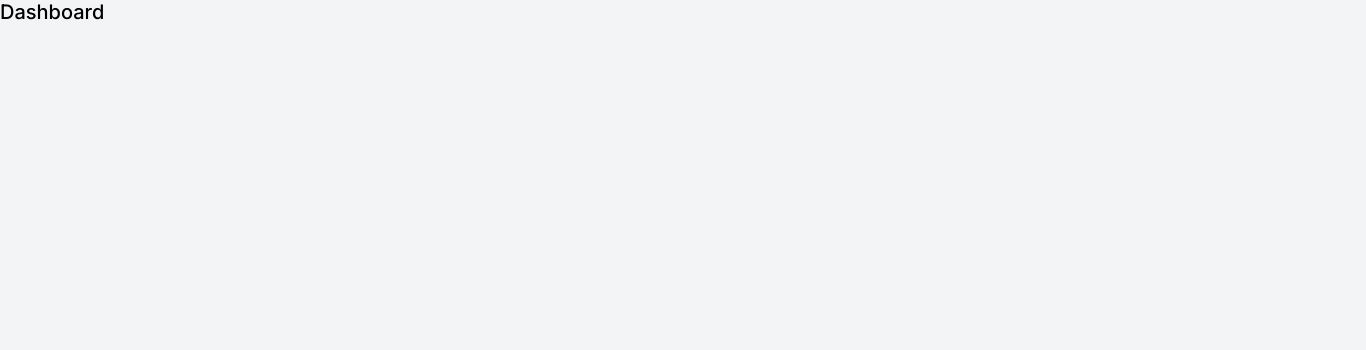
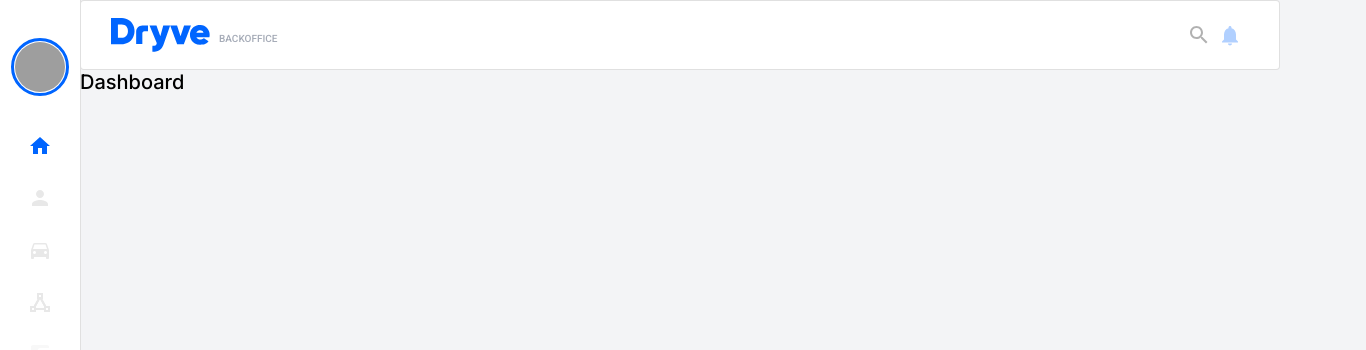
Before and after one commit to glauberbrack/dryve, a React (Create React App) app: page / in a window 1280 px wide. Shown: the top 350 px of the page, 1366 px wide, since content can reach past the window. Built offline with nearby package versions, Linux system fonts and the light colour scheme; grey boxes are pictures that could not be loaded.

Commit message:
left and top menu

```diff
--- a/src/App.tsx
+++ b/src/App.tsx
@@ -1,6 +1,10 @@
 import React from 'react';
 
 import GlobalStyles from './styles/global';
+import { ContainerFull, MainContent } from './styles/appStyles';
+
+import MenuLeft from './components/MenuLeft';
+import MenuTop from './components/MenuTop';
 
 import Routes from './routes';
 
@@ -8,7 +12,13 @@ const App: React.FC = () => {
   return (
     <>
       <GlobalStyles />
-      <Routes />
+      <ContainerFull>
+        <MenuLeft />
+        <MainContent>
+          <MenuTop />
+          <Routes />
+        </MainContent>
+      </ContainerFull>
     </>
   );
 };
--- /dev/null
+++ b/src/components/Card/index.ts
@@ -0,0 +1,10 @@
+import styled from 'styled-components';
+
+const Card = styled.div`
+  padding: 15px 20px;
+  border-radius: 4px;
+  background-color: white;
+  border: solid 1px rgba(0, 0, 0, 0.12);
+`;
+
+export default Card;
--- /dev/null
+++ b/src/components/MenuLeft/index.tsx
@@ -0,0 +1,28 @@
+import React from 'react';
+import { Link } from 'react-router-dom';
+
+import { Container, AvatarContainer, AvatarImage, Icon } from './styles';
+
+import homeIcon from '../../assets/icons/ic-home.svg';
+import personIcon from '../../assets/icons/ic-person.svg';
+import carUnselectedIcon from '../../assets/icons/car-unselected.svg';
+import triangleIcon from '../../assets/icons/ic-vector-triangle.svg';
+import walletIcon from '../../assets/icons/wallet.svg';
+
+const MenuLeft: React.FC = () => {
+  return (
+    <Container>
+      <AvatarContainer>
+        <AvatarImage src="https://api.adorable.io/avatars/250/abott@adorable.png" />
+      </AvatarContainer>
+
+      <Icon src={homeIcon} style={{ opacity: 1 }} />
+      <Icon src={personIcon} />
+      <Icon src={carUnselectedIcon} />
+      <Icon src={triangleIcon} />
+      <Icon src={walletIcon} />
+    </Container>
+  );
+};
+
+export default MenuLeft;
--- /dev/null
+++ b/src/components/MenuLeft/styles.ts
@@ -0,0 +1,39 @@
+import styled from 'styled-components';
+
+export const Container = styled.div`
+  display: flex;
+  flex-direction: column;
+  align-items: center;
+  max-width: 80px;
+  height: 970px;
+  box-shadow: 1px 0 0 0 #e0e0e0;
+  background-color: #fff;
+  grid-area: leftbar;
+  grid-row: 1/3;
+`;
+
+export const AvatarContainer = styled.div`
+  display: flex;
+  align-items: center;
+  justify-content: center;
+  margin: 38px 15px;
+
+  width: 58px;
+  height: 58px;
+  border: solid 3px #0065ff;
+  background-color: white;
+  border-radius: 50%;
+`;
+
+export const AvatarImage = styled.img`
+  width: 50px;
+  height: 50px;
+  border-radius: 50%;
+  background-size: cover;
+`;
+
+export const Icon = styled.img`
+  object-fit: contain;
+  margin-bottom: 28px;
+  opacity: 0.3;
+`;
--- /dev/null
+++ b/src/components/MenuTop/index.tsx
@@ -0,0 +1,24 @@
+import React from 'react';
+
+import { Container, LeftContent, LogoText, RightContent } from './styles';
+
+import logo from '../../assets/icons/logo.svg';
+import notificationIcon from '../../assets/icons/notification.svg';
+import searchIcon from '../../assets/icons/search.svg';
+
+const MenuTop: React.FC = () => {
+  return (
+    <Container>
+      <LeftContent>
+        <img src={logo} alt="Dryve" />
+        <LogoText />
+      </LeftContent>
+      <RightContent>
+        <img src={searchIcon} alt="Buscar" />
+        <img src={notificationIcon} alt="Notificações" />
+      </RightContent>
+    </Container>
+  );
+};
+
+export default MenuTop;
--- /dev/null
+++ b/src/components/MenuTop/styles.ts
@@ -0,0 +1,48 @@
+import styled from 'styled-components';
+import Card from '../Card';
+
+export const Container = styled(Card)`
+  display: flex;
+  align-items: center;
+  justify-content: space-between;
+  width: 100%;
+  height: 70px;
+  padding: 20px 30px;
+  background: white;
+`;
+
+export const LeftContent = styled.div`
+  display: flex;
+  flex-wrap: wrap;
+  align-items: center;
+  justify-content: unset;
+`;
+
+export const LogoText = styled.span`
+  color: #a5abb7;
+  width: 59px;
+  margin: 5px 0 0 7px;
+
+  ::after {
+    font-family: 'Roboto';
+    font-size: 10px;
+    line-height: 1;
+    font-weight: 500;
+    font-stretch: normal;
+    font-style: normal;
+    letter-spacing: normal;
+    text-transform: uppercase;
+    content: 'backoffice';
+  }
+`;
+
+export const RightContent = styled.div`
+  display: flex;
+  flex-wrap: wrap;
+  align-items: unset;
+  justify-content: unset;
+
+  img {
+    margin-right: 7px;
+  }
+`;
--- a/src/pages/Dashboard/index.tsx
+++ b/src/pages/Dashboard/index.tsx
@@ -1,7 +1,13 @@
 import React from 'react';
 
+import { Container } from './styles';
+
 const Dashboard: React.FC = () => {
-  return <h1>Dashboard</h1>;
+  return (
+    <Container>
+      <h1>Dashboard</h1>
+    </Container>
+  );
 };
 
 export default Dashboard;
--- /dev/null
+++ b/src/pages/Dashboard/styles.ts
@@ -0,0 +1,6 @@
+import styled from 'styled-components';
+
+export const Container = styled.div`
+  display: flex;
+  flex-direction: row;
+`;
--- /dev/null
+++ b/src/styles/appStyles.ts
@@ -0,0 +1,13 @@
+import styled from 'styled-components';
+
+export const ContainerFull = styled.div`
+  display: flex;
+  flex-direction: row;
+  width: 100%;
+`;
+
+export const MainContent = styled.div`
+  display: flex;
+  flex-direction: column;
+  width: 100%;
+`;
--- a/src/styles/global.ts
+++ b/src/styles/global.ts
@@ -10,7 +10,7 @@ export default createGlobalStyle`
 
   body {
     background: #f3f4f6;
-    width: 1366px;
+    width: 100%;
     height: 970px;
     -webkit-font-smoothing: antialiased;
   }
```
